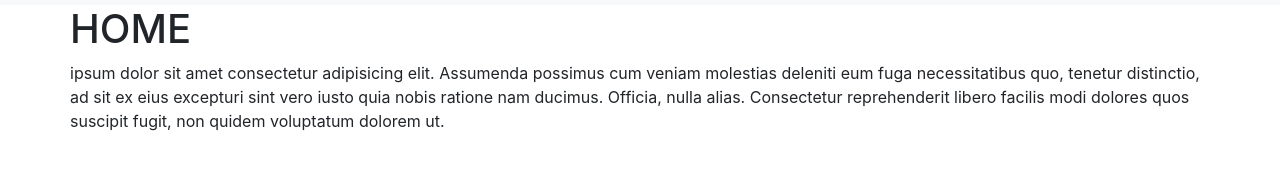
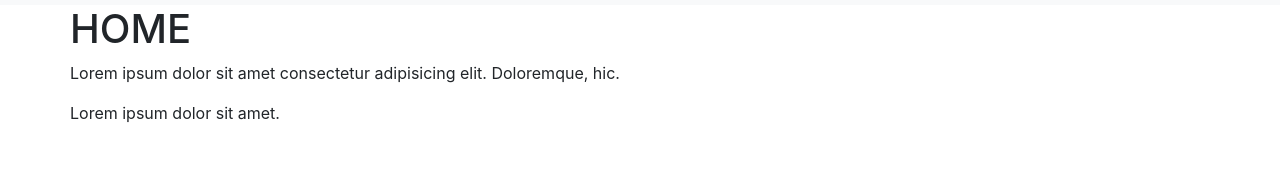
Before and after one commit to hsuan-0531/bs0803, a plain HTML site: page index.html in a window 1280 px wide. Shown: the part 71-240 px from the top of the page. Drawn offline with nearby package versions, Linux system fonts and the light colour scheme.

Commit message:
edit index 0803

```diff
--- a/index.html
+++ b/index.html
@@ -67,7 +67,9 @@
             <div class="row">
                 <div class="txt-bg">
                     <h1>HOME</h1>
-                    <p>ipsum dolor sit amet consectetur adipisicing elit. Assumenda possimus cum veniam molestias deleniti eum fuga necessitatibus quo, tenetur distinctio, ad sit ex eius excepturi sint vero iusto quia nobis ratione nam ducimus. Officia, nulla alias. Consectetur reprehenderit libero facilis modi dolores quos suscipit fugit, non quidem voluptatum dolorem ut.</p>
+                    <p>Lorem ipsum dolor sit amet consectetur adipisicing elit. Doloremque, hic.</p>
+                    <p>Lorem ipsum dolor sit amet.</p>
+
                 </div>
             </div>
         </div>
```
